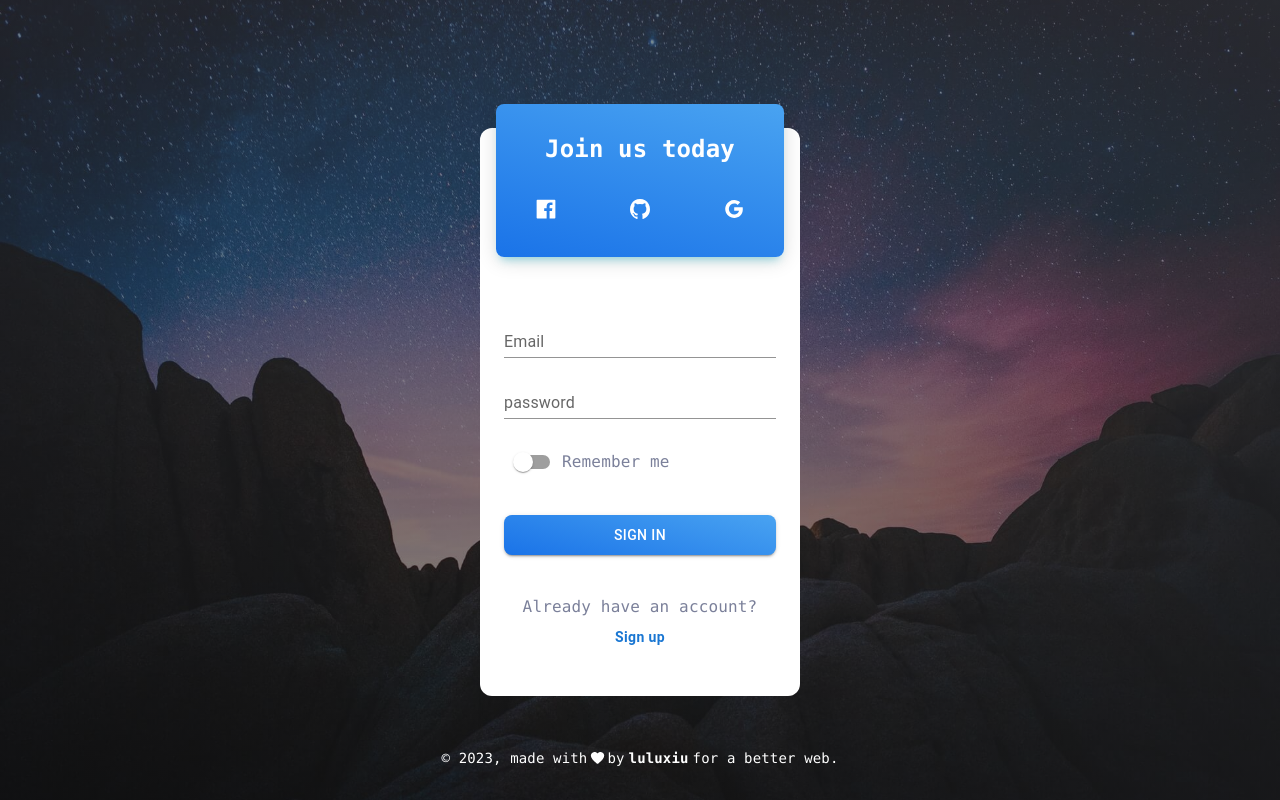
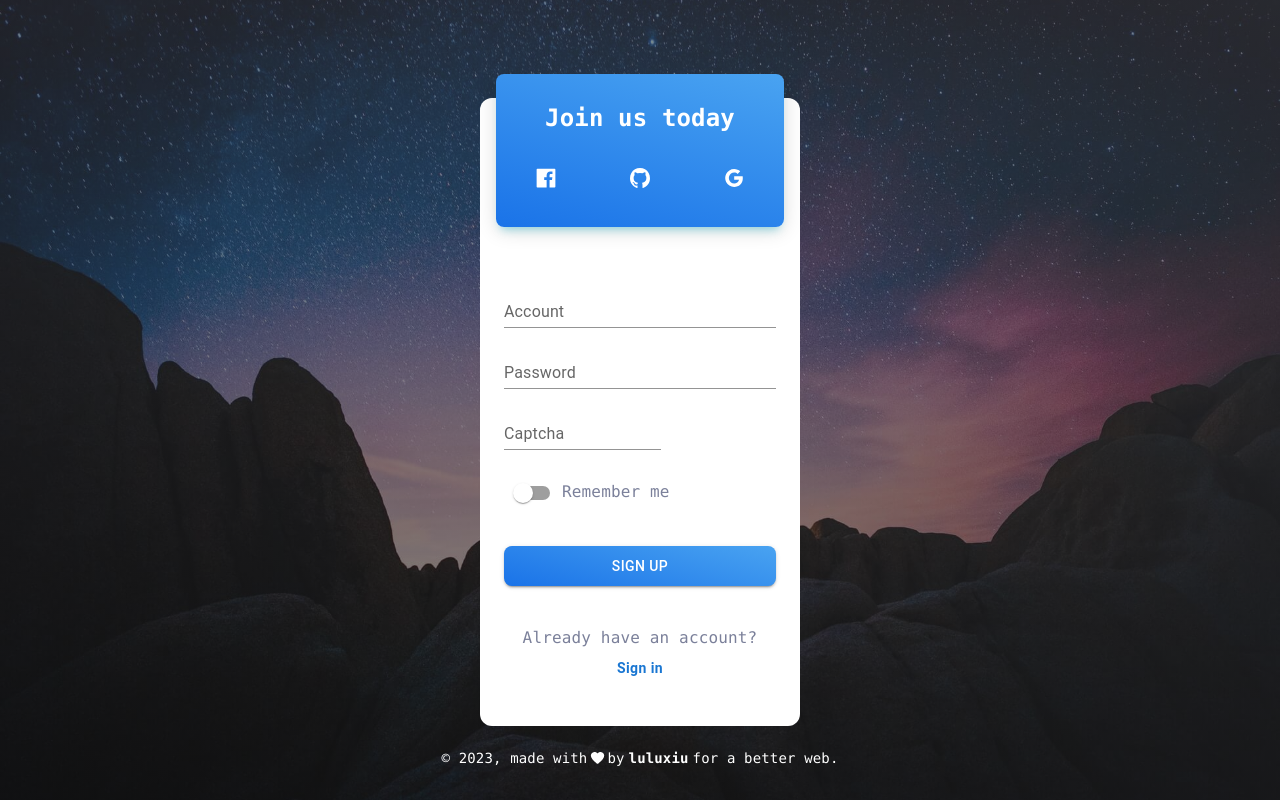
Before and after one commit to sukilris/mall-admin, a Next.js app: page /login in a window 1280 px wide. Both pictures are taken after a click on the button "Sign up". Built offline with nearby package versions, Linux system fonts and the light colour scheme; no server answers.

Commit message:
提交代码

```diff
--- a/app/login/_components/login.tsx
+++ b/app/login/_components/login.tsx
@@ -6,8 +6,8 @@ import { useRouter } from "next/navigation";
 import { useForm } from "react-hook-form";
 import { login, loginCaptcha } from "http/user";
 import { useEffect, useState } from "react";
-import { UserLoginCaptchaRespDto, UserLoginReqDto } from "@/types/User";
 import Image from "next/image";
+import { ClockLoader, PacmanLoader, ScaleLoader } from "react-spinners";
 
 type Props = {
   toSignup: () => void;
@@ -15,13 +15,16 @@ type Props = {
 
 const Login = ({ toSignup }: Props) => {
   const router = useRouter();
-  const [captcha, setCaptcha] = useState<UserLoginCaptchaRespDto>();
-  const { register, formState, handleSubmit } = useForm<UserLoginReqDto>();
+  const [captcha, setCaptcha] = useState<User.UserLoginCaptchaRespDto>();
+  const [loginLoading, setLoginLoading] = useState(false);
+  const { register, formState, handleSubmit } = useForm<User.UserLoginReqDto>();
   const accountField = register("account", { required: true });
   const passwordField = register("password", { required: true });
   const verifyCodeField = register("verifyCode", { required: true });
   const loginHandle = handleSubmit(async (data) => {
+    setLoginLoading(true);
     const res = await login({ ...data, captchaId: captcha!.captchaId });
+    setLoginLoading(false);
     console.log(res.data?.token);
     // router.replace("/");
   });
@@ -77,16 +80,18 @@ const Login = ({ toSignup }: Props) => {
             className="mt-4"
             {...verifyCodeField}
           />
+          <div className="w-[200px] h-[60px]">
             {captcha?.verifyCode && (
               <Image
-              className="cursor-pointer"
+                className="cursor-pointer w-full h-full"
                 onClick={getLoginCaptcha}
                 src={captcha.verifyCode}
-              width={200}
-              height={80}
+                width={0}
+                height={0}
                 alt=""
               />
             )}
+          </div>
         </div>
         <div className="h-10 mt-6 mb-8">
           <label className="cursor-pointer">
@@ -96,11 +101,21 @@ const Login = ({ toSignup }: Props) => {
         </div>
         <Button
           fullWidth
+          disabled={loginLoading}
           type="submit"
           variant="contained"
           className="h-10 rounded-lg bg-[linear-gradient(195deg,rgb(73,163,241),rgb(26,115,232))]"
         >
-          SIGN IN
+          {loginLoading ? (
+            <ScaleLoader
+              className="mr-4 text-white"
+              color="white"
+              width={4}
+              height={24}
+            />
+          ) : (
+            "Sign in"
+          )}
         </Button>
         <div className="py-10 text-center text-[rgb(123,128,154)]">
           {"Don't have an account?"}{" "}
--- a/app/login/_components/signup.tsx
+++ b/app/login/_components/signup.tsx
@@ -4,8 +4,10 @@ import GoogleIcon from "@/components/base/svg/GoogleIcon";
 import { Button, IconButton, Switch, TextField } from "@mui/material";
 import { useRouter } from "next/navigation";
 import { useForm } from "react-hook-form";
-import { useKeyPress } from "ahooks";
-import { login } from "@/http/user";
+import { register as signup, registerCaptcha } from "@/http/user";
+import { useEffect, useState } from "react";
+import Image from "next/image";
+import { ScaleLoader } from "react-spinners";
 
 type Props = {
   toLogin: () => void;
@@ -13,17 +15,28 @@ type Props = {
 
 const Signup = ({ toLogin }: Props) => {
   const router = useRouter();
-  const { register, formState, handleSubmit } = useForm<User.UserLoginReqDto>();
-  const emailField = register("email" as any, { required: true });
+  const [captcha, setCaptcha] = useState<User.UserRegisterCaptchaRespDto>();
+  const [registerLoading, setRegisterLoading] = useState(false);
+  const { register, formState, handleSubmit } =
+    useForm<User.UserRegisterReqDto>();
+  const accountField = register("account", { required: true });
   const passwordField = register("password", { required: true });
-  console.log(formState);
-  const loginHandle = handleSubmit(async (data) => {
-    console.log(data);
-    const res = await login({} as any);
-    console.log(res);
+  const verifyCodeField = register("verifyCode", { required: true });
+  const registerHandle = handleSubmit(async (data) => {
+    setRegisterLoading(true);
+    const res = await signup({ ...data, captchaId: captcha!.captchaId });
+    setRegisterLoading(false);
+    console.log(res.data?.token);
     // router.replace("/");
   });
-  useKeyPress("enter", () => loginHandle());
+  const getRegisterCaptcha = () => {
+    registerCaptcha().then((res) => {
+      setCaptcha(res.data);
+    });
+  };
+  useEffect(() => {
+    getRegisterCaptcha();
+  }, []);
   return (
     <div>
       <div className="px-4">
@@ -44,22 +57,45 @@ const Signup = ({ toLogin }: Props) => {
           </div>
         </div>
       </div>
-      <div className="mt-8 px-6">
+      <form onSubmit={registerHandle} className="mt-8 px-6">
         <TextField
-          label="Email"
+          label="Account"
           variant="standard"
           fullWidth
           size="small"
-          {...emailField}
+          {...accountField}
         />
         <TextField
-          label="password"
+          label="Password"
           variant="standard"
           fullWidth
           size="small"
           className="mt-4"
+          type="password"
           {...passwordField}
         />
+        <div className="flex items-center">
+          <TextField
+            label="Captcha"
+            variant="standard"
+            fullWidth
+            size="small"
+            className="mt-4"
+            {...verifyCodeField}
+          />
+          <div className="w-[200px] h-[60px]">
+            {captcha?.verifyCode && (
+              <Image
+                className="cursor-pointer w-full h-full"
+                onClick={getRegisterCaptcha}
+                src={captcha.verifyCode}
+                width={0}
+                height={0}
+                alt=""
+              />
+            )}
+          </div>
+        </div>
         <div className="h-10 mt-6 mb-8">
           <label className="cursor-pointer">
             <Switch />
@@ -68,11 +104,21 @@ const Signup = ({ toLogin }: Props) => {
         </div>
         <Button
           fullWidth
+          disabled={registerLoading}
+          type="submit"
           variant="contained"
-          onClick={loginHandle}
           className="h-10 rounded-lg bg-[linear-gradient(195deg,rgb(73,163,241),rgb(26,115,232))]"
         >
-          SIGN IN
+          {registerLoading ? (
+            <ScaleLoader
+              className="mr-4 text-white"
+              color="white"
+              width={4}
+              height={24}
+            />
+          ) : (
+            "Sign up"
+          )}
         </Button>
         <div className="py-10 text-center text-[rgb(123,128,154)]">
           Already have an account?{" "}
@@ -80,10 +126,10 @@ const Signup = ({ toLogin }: Props) => {
             onClick={toLogin}
             className="px-0 min-w-0 normal-case font-semibold"
           >
-            Sign up
+            Sign in
           </Button>
         </div>
-      </div>
+      </form>
     </div>
   );
 };
--- a/app/login/page.tsx
+++ b/app/login/page.tsx
@@ -45,7 +45,7 @@ const AuthPage = () => {
             before:bg-[linear-gradient(195deg,rgba(66,66,74,0.6),rgba(25,25,25,0.6))]
             flex items-center justify-center"
     >
-      <div className="lg:w-[25%] pt-6 overflow-hidden">
+      <div className="lg:w-[25%] pt-6 overflow-hidden relative">
         <div ref={parentRef} className="bg-white rounded-xl z-10">
           {authType === AuthType.Login ? (
             <Login toSignup={() => setAuthType(AuthType.Signup)} />
--- a/http/user.ts
+++ b/http/user.ts
@@ -1,19 +1,13 @@
 import request from "@/helper/request";
-import {
-  UserLoginCaptchaReqDto,
-  UserLoginCaptchaRespDto,
-  UserLoginReqDto,
-  UserLoginRespDto,
-} from "@/types/User";
 
-export const login = (userLoginReqDto: UserLoginReqDto) => {
-  return request<UserLoginRespDto>("/user/login", {
+export const login = (userLoginReqDto: User.UserLoginReqDto) => {
+  return request<User.UserLoginRespDto>("/user/login", {
     method: "POST",
     body: userLoginReqDto,
   });
 };
-export const loginCaptcha = (loginCaptcha?: UserLoginCaptchaReqDto) => {
-  return request<UserLoginCaptchaRespDto>(
+export const loginCaptcha = (loginCaptcha?: User.UserLoginCaptchaReqDto) => {
+  return request<User.UserLoginCaptchaRespDto>(
     `/user/login/captcha${
       loginCaptcha?.width && loginCaptcha.height
         ? `?width=${loginCaptcha.width}&height=${loginCaptcha.height}`
@@ -24,3 +18,23 @@ export const loginCaptcha = (loginCaptcha?: UserLoginCaptchaReqDto) => {
     }
   );
 };
+export const register = (userRegisterReqDto: User.UserRegisterReqDto) => {
+  return request<User.UserRegisterRespDto>("/user/register", {
+    method: "POST",
+    body: userRegisterReqDto,
+  });
+};
+export const registerCaptcha = (
+  loginCaptcha?: User.UserRegisterCaptchaReqDto
+) => {
+  return request<User.UserRegisterCaptchaRespDto>(
+    `/user/register/captcha${
+      loginCaptcha?.width && loginCaptcha.height
+        ? `?width=${loginCaptcha.width}&height=${loginCaptcha.height}`
+        : ""
+    }`,
+    {
+      method: "GET",
+    }
+  );
+};
--- a/package.json
+++ b/package.json
@@ -23,6 +23,7 @@
     "react": "^18",
     "react-dom": "^18",
     "react-hook-form": "^7.48.2",
+    "react-spinners": "^0.13.8",
     "zustand": "^4.5.2"
   },
   "devDependencies": {
```
Also changed, not shown: types/User.d.ts (+22 -0 lines), 1 other file (tests, documents, lock files or other folders). Lines whose indentation alone changed are shown as unchanged.
